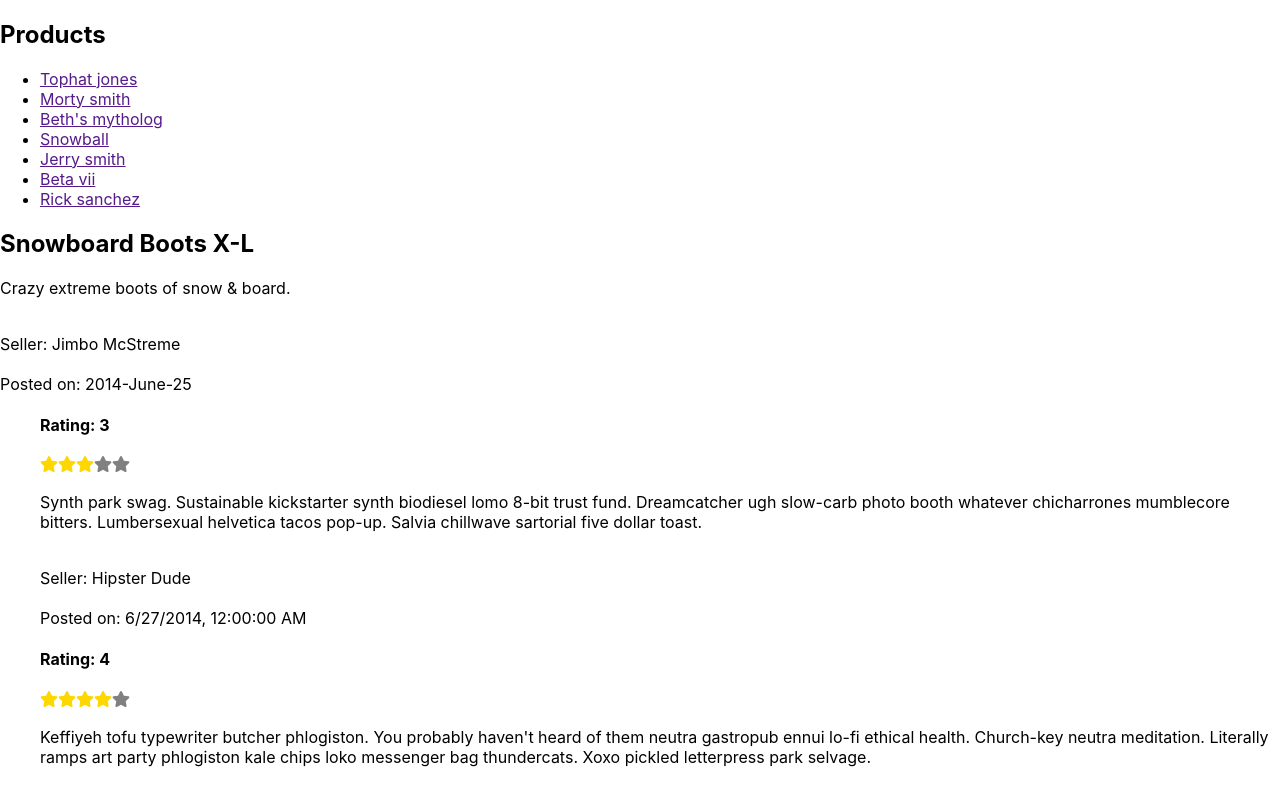
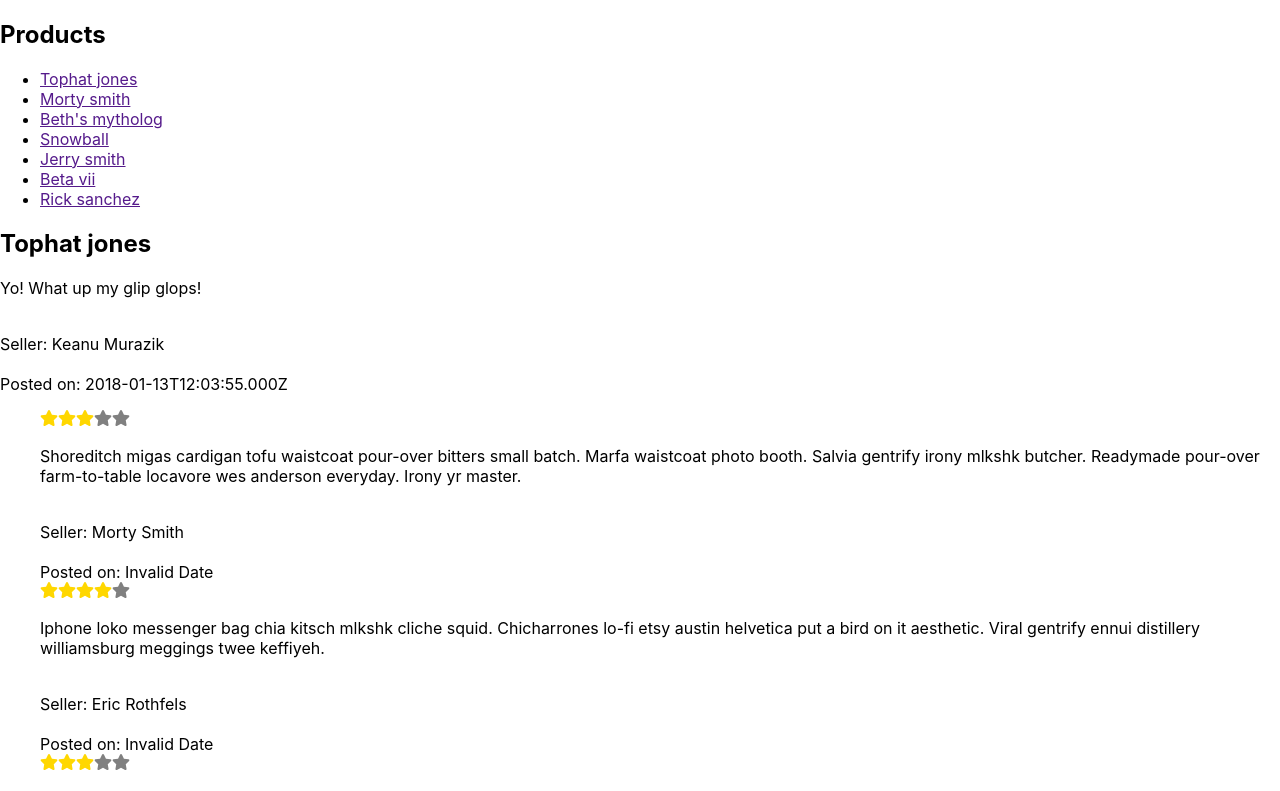
Before and after one commit to luke-bo/amazon-react-client, a React (Create React App) app: page / in a window 1280 px wide. Shown: the top 791 px of the page. Built offline with nearby package versions, Linux system fonts and the light colour scheme.

Commit message:
Refactor ProductShowPage component to be classical. Remove numerical rating from ReviewDetails because it was replaced by the StarRating component.

```diff
--- a/src/components/ProductShowPage.js
+++ b/src/components/ProductShowPage.js
@@ -1,18 +1,29 @@
-import React from 'react';
+import React, { Component } from 'react';
 import { ProductDetails } from './ProductDetails';
 import { ReviewList } from './ReviewList';
-import { product } from '../singleProductSample';
+import { singleProductSample } from '../singleProductSample';
 
-export const ProductShowPage = () => {
+export class ProductShowPage extends Component {
+  constructor(props) {
+    super(props);
+
+    this.state = {
+      product: singleProductSample
+    };
+  }
+
+  render() {
     return (
       <>
         <ProductDetails
-        title={product.title}
-        description={product.description}
-        seller={product.seller}
-        created_at={product.created_at}
+          title={this.state.product.title}
+          description={this.state.product.description}
+          seller={this.state.product.seller}
+          created_at={this.state.product.created_at}
         />
-      <ReviewList reviews={product.reviews} />
+        <ReviewList reviews={this.state.product.reviews} />
       </>
     );
-};
+  }
+
+}
--- a/src/components/ReviewDetails.js
+++ b/src/components/ReviewDetails.js
@@ -4,7 +4,6 @@ import { StarRating } from "./StarRating";
 export const ReviewDetails = props => {
   return (
     <section>
-      <h4>Rating: {props.rating}</h4>
       <StarRating max={5} rating={props.rating} />
       <p>{props.body}</p>
       <br/>
--- a/src/singleProductSample.js
+++ b/src/singleProductSample.js
@@ -1,42 +1,50 @@
-export const product = {
-  id: 102,
-  title: 'Snowboard Boots X-L',
-  description: 'Crazy extreme boots of snow & board.',
-  created_at: '2014-June-25',
-  seller: {
-    full_name: 'Jimbo McStreme'
+export const singleProductSample = {
+  "id": 117,
+  "title": "Tophat jones",
+  "description": "Yo! What up my glip glops!",
+  "price": 199.99,
+  "created_at": "2018-01-13T12:03:55.000Z",
+  "updated_at": "2018-01-19T01:59:56.152Z",
+  "seller": {
+      "id": 33,
+      "first_name": "Keanu",
+      "last_name": "Murazik",
+      "full_name": "Keanu Murazik"
   },
-  reviews: [
+  "reviews": [
     {
-      id: 225,
-      rating: 3,
-      body:
-        'Synth park swag. Sustainable kickstarter synth biodiesel lomo 8-bit trust fund. Dreamcatcher ugh slow-carb photo booth whatever chicharrones mumblecore bitters. Lumbersexual helvetica tacos pop-up. Salvia chillwave sartorial five dollar toast.',
-      created_at: '2014-June-27',
-      reviewer: {
-        full_name: 'Hipster Dude'
+      "id": 259,
+      "rating": 3,
+      "body": "Shoreditch migas cardigan tofu waistcoat pour-over bitters small batch. Marfa waistcoat photo booth. Salvia gentrify irony mlkshk butcher. Readymade pour-over farm-to-table locavore wes anderson everyday. Irony yr master.",
+      "reviewer": {
+          "full_name": "Morty Smith"
       }
     },
     {
-      id: 224,
-      rating: 4,
-      body:
-        "Keffiyeh tofu typewriter butcher phlogiston. You probably haven't heard of them neutra gastropub ennui lo-fi ethical health. Church-key neutra meditation. Literally ramps art party phlogiston kale chips loko messenger bag thundercats. Xoxo pickled letterpress park selvage.",
-      created_at: '2014-June-26',
-      reviewer: {
-        full_name: 'Sally Tofupants'
+      "id": 258,
+      "rating": 4,
+      "body": "Iphone loko messenger bag chia kitsch mlkshk cliche squid. Chicharrones lo-fi etsy austin helvetica put a bird on it aesthetic. Viral gentrify ennui distillery williamsburg meggings twee keffiyeh.",
+      "reviewer": {
+          "full_name": "Eric Rothfels"
       }
     },
     {
-      id: 223,
-      rating: 3,
-      body:
-        "Vegan seitan you probably haven't heard of them mixtape disrupt etsy dreamcatcher. Flannel beard kombucha ramps. Chillwave meh actually waistcoat cray hashtag wolf knausgaard. Microdosing intelligentsia raw denim dreamcatcher gentrify wayfarers direct trade. Everyday tousled biodiesel pork belly.",
-      created_at: '2014-June-26',
-      reviewer: {
-        full_name: 'Veronika Biodiesel'
+      "id": 257,
+      "rating": 3,
+      "body": "Artisan messenger bag truffaut hashtag fashion axe actually drinking. Goth deep v yr pug. +1 chillwave carry messenger bag slow-carb 8-bit portland franzen. Lumbersexual cardigan carry tacos street.",
+      "reviewer": {
+          "full_name": "Dan Rohn"
       }
     }
   ],
-  tags: ['sports', 'fitness', 'outdoors']
-};
+  "tags": [
+    {
+      "id": 2,
+      "name": "Baratheon of King's Landing"
+    },
+    {
+      "id": 4,
+      "name": "Tawney of Orkmont"
+    }
+  ]
+}
```
Lines whose indentation alone changed are shown as unchanged.
